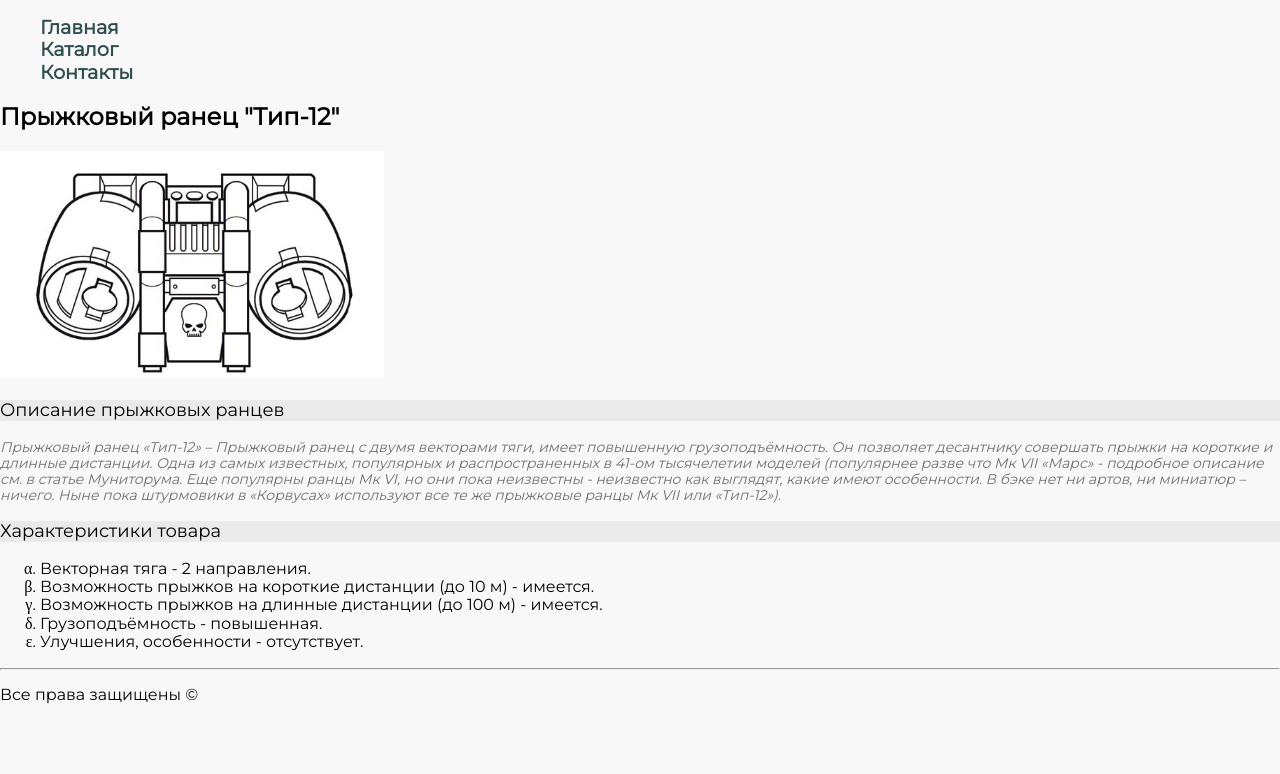
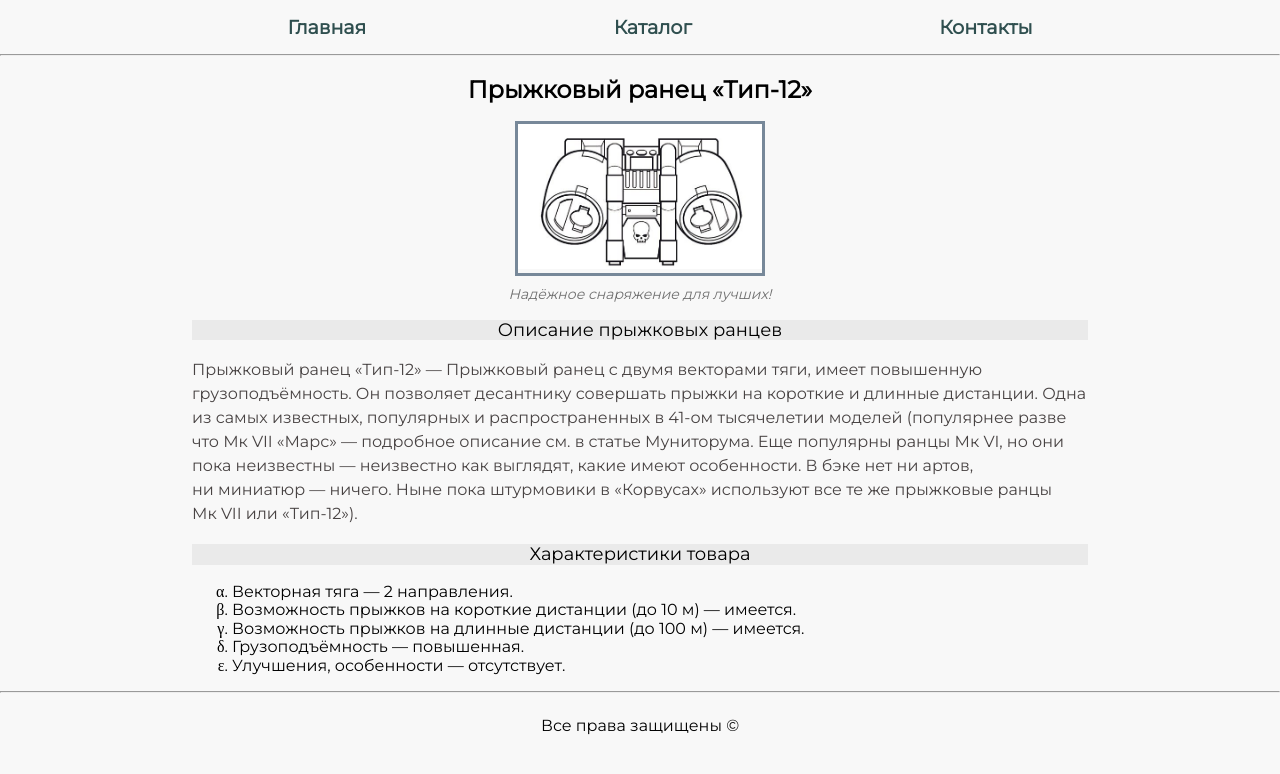
Before and after one commit to smaugrrotarr/Geek-Brains-HtmlCss, a plain HTML site: page catalog/product1.html in a window 1280 px wide. Drawn offline with Linux system fonts and the light colour scheme.

Commit message:
GitBrains project 2-nd lesson. index, menu, items, images, contacts

```diff
--- a/catalog/product1.html
+++ b/catalog/product1.html
@@ -22,7 +22,7 @@
     <meta name="msapplication-TileColor" content="#ffffff">
     <meta name="msapplication-TileImage" content="favicon/ms-icon-144x144.png">
     <meta name="theme-color" content="#ffffff">
-    <title>Прыжковый ранец «Тип-12»</title>
+    <title>Прыжковый ранец &laquo;Тип-12&raquo;</title>
 </head>
 <body>
     <header>
@@ -32,21 +32,37 @@
             <li><a href="../contacts.html">Контакты</a></li>
         </ul>
     </header>
-    <h2>Прыжковый ранец "Тип-12"</h2>
-    <p><a href="../img/type-12.jpg" class="ulightbox" target="_blank" title="Нажмите, для просмотра в полном размере..."><img src="../img/type-12.jpg" alt="Прыжковый ранец «Тип-12»" width="30%"></a></p>
-    <h3 class="description-header">Описание прыжковых ранцев</h3>
-    <p class="description1">Прыжковый ранец «Тип-12» – Прыжковый ранец с двумя векторами тяги, имеет повышенную грузоподъёмность. Он позволяет десантнику совершать прыжки на короткие и длинные дистанции. Одна из самых известных, популярных и распространенных в 41-ом тысячелетии моделей (популярнее разве что Мк VII «Марс» - подробное описание см. в статье Муниторума. Еще популярны ранцы Мк VI, но они пока неизвестны - неизвестно как выглядят, какие имеют особенности. В бэке нет ни артов, ни миниатюр – ничего. Ныне пока штурмовики в «Корвусах» используют все те же прыжковые ранцы Мк VII или «Тип-12»).</p>
-    <h3 class="description-header">Характеристики товара</h3>
-    <ul class="list-description">
-        <li>Векторная тяга - 2 направления.</li>
-        <li>Возможность прыжков на короткие дистанции (до 10 м) - имеется.</li>
-        <li>Возможность прыжков на длинные дистанции (до 100 м) - имеется.</li>
-        <li>Грузоподъёмность - повышенная.</li>
-        <li>Улучшения, особенности - отсутствует.</li>
-    </ul>
+    <hr>
+    <div class="main-block">
+        <div>
+            <h2>Прыжковый ранец &laquo;Тип-12&raquo;</h2>
+            <figure>
+                <a href="../img/type-12.jpg" class="ulightbox" target="_blank" title="Нажмите, для просмотра в полном размере...">
+                    <img src="../img/type-12.jpg" alt="Прыжковый ранец «Тип-12»" width="30%">
+                </a>
+                <figcaption>
+                    <p>Надёжное снаряжение для лучших!</p>
+                </figcaption>
+            </figure>
+        </div>
+        <div>
+            <h3 class="description-header">Описание прыжковых ранцев</h3>
+            <p class="description-long">Прыжковый ранец &laquo;Тип-12&raquo;&nbsp;&mdash; Прыжковый ранец с&nbsp;двумя векторами тяги, имеет повышенную грузоподъёмность. Он&nbsp;позволяет десантнику совершать прыжки на&nbsp;короткие и&nbsp;длинные дистанции. Одна из&nbsp;самых известных, популярных и&nbsp;распространенных в&nbsp;<nobr>41-ом</nobr> тысячелетии моделей (популярнее разве что Мк&nbsp;VII &laquo;Марс&raquo;&nbsp;&mdash; подробное описание см.&nbsp;в&nbsp;статье Муниторума. Еще популярны ранцы Мк&nbsp;VI, но&nbsp;они пока неизвестны&nbsp;&mdash; неизвестно как выглядят, какие имеют особенности. В&nbsp;бэке нет ни&nbsp;артов, ни&nbsp;миниатюр&nbsp;&mdash; ничего. Ныне пока штурмовики в&nbsp;&laquo;Корвусах&raquo; используют все те&nbsp;же прыжковые ранцы Мк&nbsp;VII или &laquo;Тип-12&raquo;).</p>
+        </div>
+        <div>
+            <h3 class="description-header">Характеристики товара</h3>
+            <ul class="list-description">
+                <li>Векторная тяга&nbsp;&mdash; 2 направления.</li>
+                <li>Возможность прыжков на&nbsp;короткие дистанции (до&nbsp;10&nbsp;м)&nbsp;&mdash; имеется.</li>
+                <li>Возможность прыжков на&nbsp;длинные дистанции (до&nbsp;100&nbsp;м)&nbsp;&mdash; имеется.</li>
+                <li>Грузоподъёмность&nbsp;&mdash; повышенная.</li>
+                <li>Улучшения, особенности&nbsp;&mdash; отсутствует.</li>
+            </ul>
+        </div>
+        </div>
     <hr>
     <footer>
-        <p class="end-word">Все права защищены ©</p>
+        <p>Все права защищены &copy;</p>
     </footer>
 </body>
 </html>
--- a/css/main.css
+++ b/css/main.css
@@ -10,7 +10,48 @@ a {
     font-weight: 600;
 }
 
-.main-menu {
+header a:hover {
+    color: darkorange;
+}
+
+h1, h1 + p, h2, h3 {
+    text-align: center;
+}
+
+input {
+    font-style: italic;
+    font-weight: lighter;
+    opacity: 85%;
+}
+
+h1 + p, figure {
+    display: block;
+    color: #707070;
+    font-size: 14px;
+    font-style: italic;
+    line-height: 16px;
+    text-align: center;
+}
+
+figure img {
+    width: 30%;
+}
+
+.main-block {
+    margin-left: 15%;
+    margin-right: 15%;
+}
+
+.buttons input {
+    font-style: normal;
+}
+
+.main-menu, footer, legend {
+    display: flex;
+    justify-content: space-evenly;
+}
+
+.main-menu li {
     list-style-type: none;
 }
 
@@ -21,18 +62,7 @@ a {
     background-color: #eaeaea;
 }
 
-.product{
-
-}
-
-.description1{
-    color: #707070;
-    font-size: 14px;
-    font-style: italic;
-    line-height: 16px;
-}
-
-.description2{
+.description-long{
     color: #484343;
     font-size: 16px;
     font-weight: 400;
@@ -40,10 +70,34 @@ a {
     text-align: left;
 }
 
+.catalog {
+    display: flex;
+    justify-content: space-between;
+    flex-flow: row;
+}
+
+.catalog a {
+    text-align: center;
+}
+
 .list-description {
     list-style-type: lower-greek;
 }
 
-.end-word{
+.ulightbox {
+    outline: 3px solid lightslategrey;
+    width: 45%;
+}
 
+.ulightbox:hover {
+    outline: none;
 }
+
+.form-control {
+    width: 15em;
+}
+
+#message-text {
+    height: 10em;
+    width: 30em;
+}
```
Also changed, not shown: catalog.html (+6 -4 lines), catalog/product2.html (+29 -14 lines), catalog/product3.html (+28 -14 lines), contacts.html (+9 -5 lines), index.html (+6 -4 lines).
